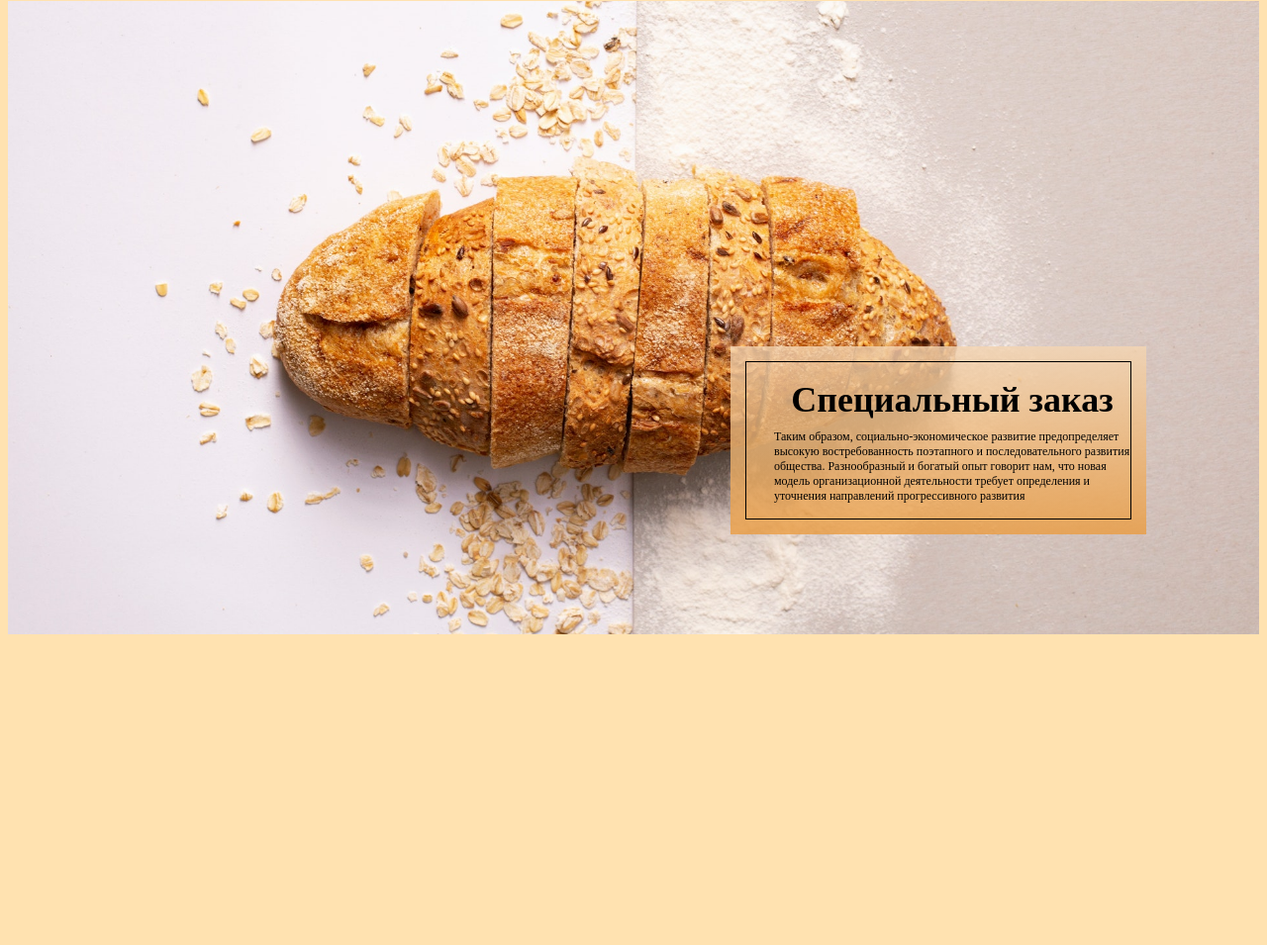
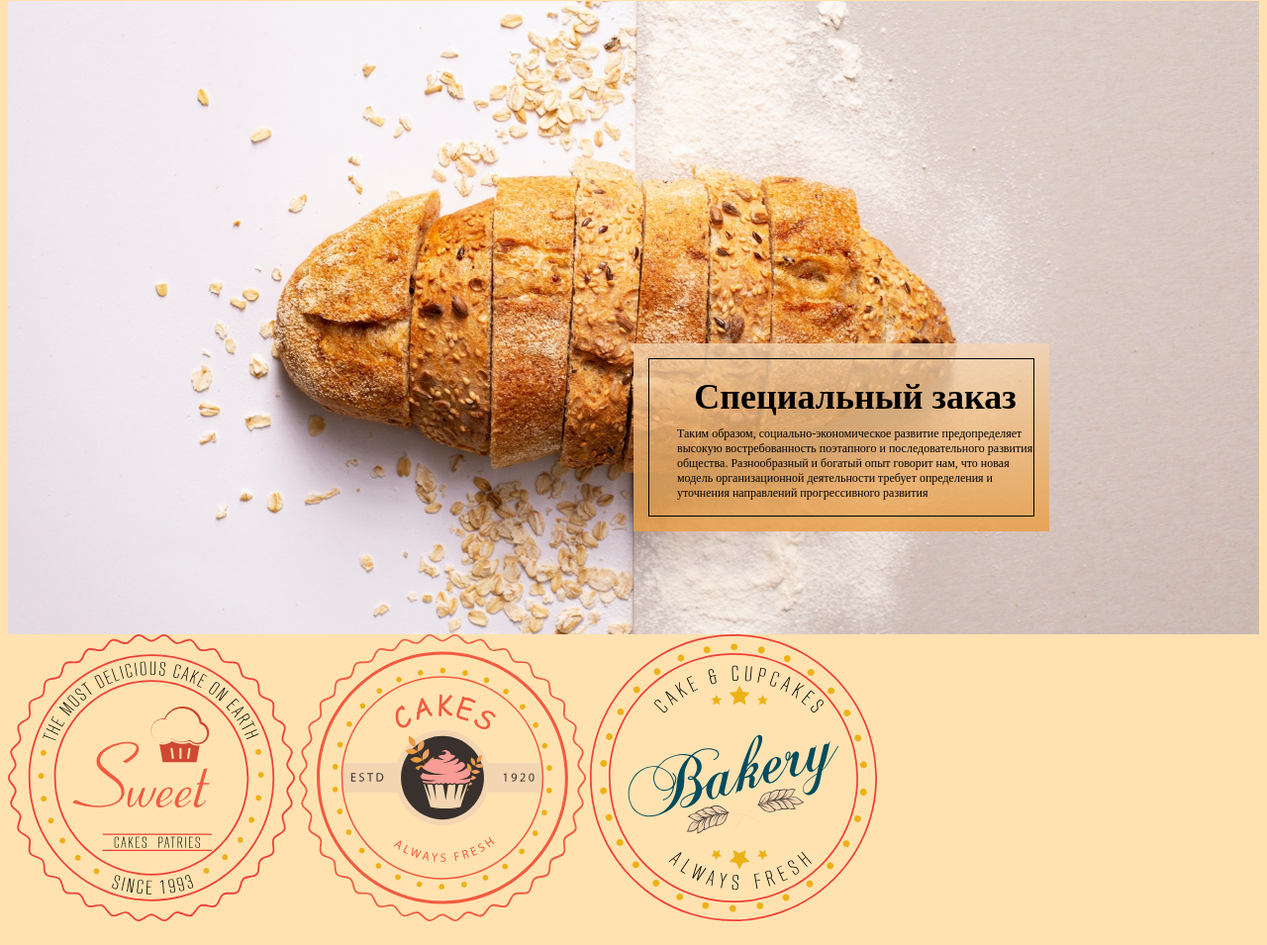
Before and after one commit to sonic8888/my_web_site, a plain HTML site: page src/index.html in a window 1280 px wide. Shown: the part 172-1127 px from the top of the page at 99% size. Before the commit the page ends 833 px from the top, so only its background shows below. Drawn offline with Linux system fonts and the light colour scheme.

Commit message:
добавил исонки

```diff
--- a/src/css/style.css
+++ b/src/css/style.css
@@ -58,8 +58,8 @@ nav {
     height: 190px;
     background: linear-gradient(180deg, rgba(244, 213, 178, 0.8)0%, rgba(234, 156, 65, 0.8)100%);
     position: absolute;
-    left: 730px;
-    top: 349px;
+    left: 50%;
+    top: 54%;
     padding-top: 15px;
 }
 
--- a/src/index.html
+++ b/src/index.html
@@ -13,7 +13,7 @@
 <body>
 
     <header>
-        <img src="img/01-Logo.svg" alt="Изображение логотипа">
+        <img src="icons/01-Logo.svg" alt="Изображение логотипа">
     </header>
     <nav>
         <ul>
@@ -28,14 +28,21 @@
             <div class="section-about__block">
                 <div class="section-about__border">
                     <h1 class="section-about__title">Специальный заказ</h1>
-                    <p class="section-about__text">Таким образом, социально-экономическое развитие предопределяет высокую востребованность
+                    <p class="section-about__text">Таким образом, социально-экономическое развитие предопределяет
+                        высокую востребованность
                         поэтапного и последовательного развития общества. Разнообразный и богатый опыт говорит нам, что
                         новая модель организационной деятельности требует определения и уточнения направлений
                         прогрессивного развития</p>
                 </div>
             </div>
         </section>
-        <section></section>
+        <section class="section-description">
+            <div class="section-description__icon-box">
+                <img src="icons/01-Иконка.svg" alt="">
+                <img src="icons/02-Иконка.svg" alt="">
+                <img src="icons/03-Иконка.svg" alt="">
+            </div>
+        </section>
         <section></section>
     </main>
     <footer>
```
Also changed, not shown: src/icons/01-Logo.svg (renamed from src/img/01-Logo.svg), src/icons/01-Иконка.svg (added), src/icons/02-Иконка.svg (added), src/icons/03-Иконка.svg (added).
